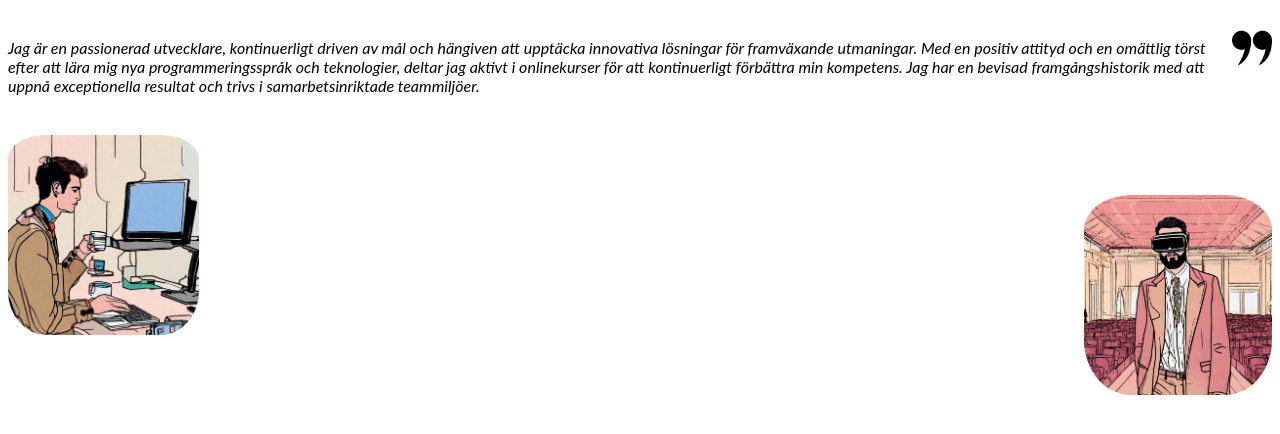
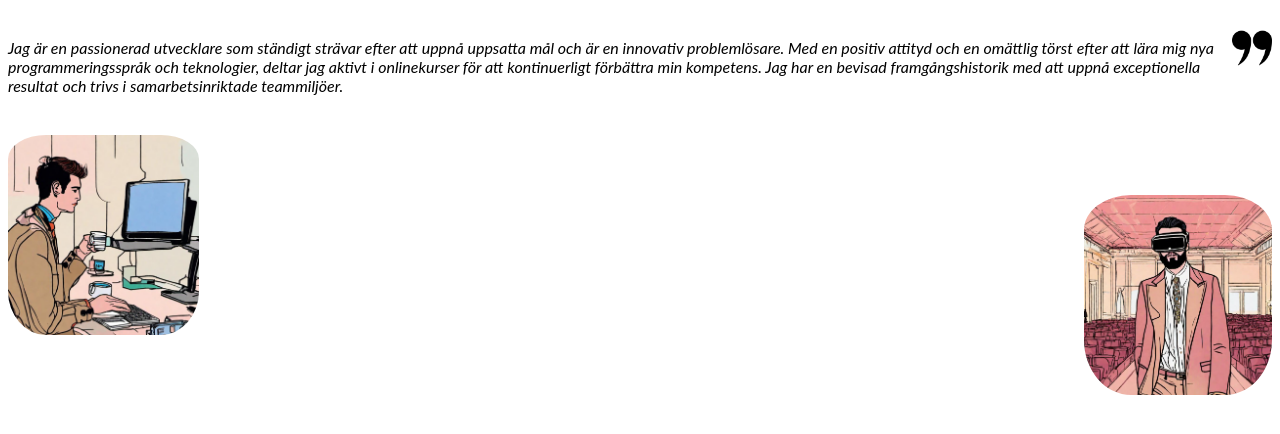
Before and after one commit to Rabben82/resume-svenska-2023, a plain HTML site: page profile.html in a window 1280 px wide. Drawn offline with Linux system fonts and the light colour scheme.

Commit message:
tweak text
fixade lite text i profilen

```diff
--- a/profile.html
+++ b/profile.html
@@ -11,8 +11,8 @@
 <body>
 
     <div class="quote"><img class="quote" src="./Assets/quote.png" alt="">
-        <p class="paragraf">Jag är en passionerad utvecklare, kontinuerligt driven av mål och hängiven att upptäcka
-            innovativa lösningar för framväxande utmaningar. Med en positiv attityd och en omättlig törst efter att lära
+        <p class="paragraf">Jag är en passionerad utvecklare som ständigt strävar efter att uppnå uppsatta mål
+            och är en innovativ problemlösare. Med en positiv attityd och en omättlig törst efter att lära
             mig nya programmeringsspråk och teknologier, deltar jag aktivt i onlinekurser för att kontinuerligt
             förbättra min kompetens. Jag har en bevisad framgångshistorik med att uppnå exceptionella resultat och trivs
             i samarbetsinriktade teammiljöer.</p>
```
